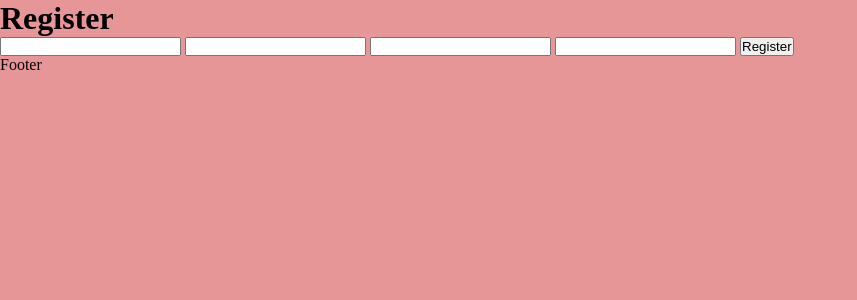
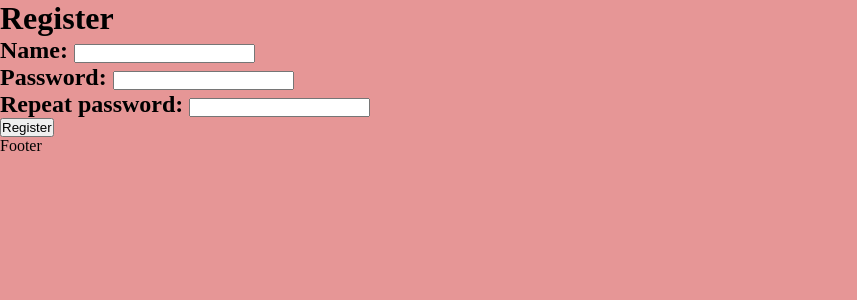
Before and after one commit to Nikita-Goncharov/DjangoArticleTask, a Django app: page /register/ in a window 1280 px wide. Shown: the part 58-358 px from the top of the page, without its empty margins (0-857 px from the left). Run offline with Django 4.2, Linux system fonts and the light colour scheme.

Commit message:
make login and register

```diff
--- a/django_articles/articles/forms.py
+++ b/django_articles/articles/forms.py
@@ -7,12 +7,19 @@ class ArticleForm(forms.Form):
 
 
 class LoginForm(forms.Form):
-    email = forms.EmailField()
+    name = forms.CharField(max_length=200)
     password = forms.CharField(widget=forms.PasswordInput())
 
 
 class RegisterForm(forms.Form):
     name = forms.CharField(max_length=200)
-    email = forms.EmailField()
     password = forms.CharField(widget=forms.PasswordInput())
     password_repeat = forms.CharField(widget=forms.PasswordInput())
+
+
+class CommentForm(forms.Form):
+    body = forms.CharField(widget=forms.Textarea(attrs={'class': ''}))
+
+
+class SearchForm(forms.Form):
+    field = forms.CharField(max_length=200)
--- a/django_articles/articles/templates/articles/base.html
+++ b/django_articles/articles/templates/articles/base.html
@@ -11,6 +11,7 @@
 <body>
     <div class="wrapper">
         <header>
+            {% block search_bar %}{% endblock search_bar %}
             <ul>
                 <li><a href="{% url 'home' %}">Home</a></li>
                 {% if user.is_authenticated %}
--- a/django_articles/articles/templates/articles/register.html
+++ b/django_articles/articles/templates/articles/register.html
@@ -6,10 +6,16 @@
 <h1>Register</h1>
 <form  method="post">
   {% csrf_token %}
-  {{ form.name }}
-  {{ form.email }}
-  {{ form.password }}
-  {{ form.password_repeat }}
+  <h2>Name: {{ form.name }}</h2>
+  <h2>Password: {{ form.password }}</h2>
+  <h2>Repeat password: {{ form.password_repeat }}</h2>
   <button type="submit">Register</button>
 </form>
+{% if messages %}
+<ul class="messages">
+    {% for message in messages %}
+    <li>{{ message }}</li>
+    {% endfor %}
+</ul>
+{% endif %}
 {% endblock content %}
--- a/django_articles/articles/urls.py
+++ b/django_articles/articles/urls.py
@@ -6,7 +6,7 @@ from django.urls import path
 urlpatterns = [
     path("", views.home, name="home"),
     path("create_article/", views.create_article, name="create_article"),
-    path("login/", views.login, name="login"),
-    path("logout/", views.logout, name="logout"),
-    path("register/", views.register, name="register"),
+    path("login/", views.login_view, name="login"),
+    path("logout/", views.logout_view, name="logout"),
+    path("register/", views.register_view, name="register"),
 ]
--- a/django_articles/articles/views.py
+++ b/django_articles/articles/views.py
@@ -1,28 +1,71 @@
-from django.shortcuts import render, redirect
-from django.contrib.auth import login, logout
+from django.shortcuts import render, redirect, get_object_or_404
+from django.contrib.auth import login, logout, authenticate
 from django.contrib.auth.decorators import login_required
+from django.contrib.auth.models import User
+from django.http import Http404
+from django.contrib import messages
 
-from .forms import ArticleForm, LoginForm, RegisterForm
+from .forms import ArticleForm, LoginForm, RegisterForm, SearchForm
 from .models import Article
 
 
 def home(request):
+    form = SearchForm()
     articles = Article.objects.all()
-    return render(request, 'articles/home.html', context={'articles': articles})
+
+    # ar = Article(title='dfhbgdiv', author=u, body='dsfsgd')
+    # ar.save()
+    return render(request, 'articles/home.html', context={'articles': articles, 'form': form})
 
 
-def register(request):
-    form = RegisterForm()
+def register_view(request):
+    if request.method == 'POST':
+        form = RegisterForm(request.POST)
+        if form.is_valid():
+            if form.cleaned_data['password'] == form.cleaned_data['password_repeat']:
+                name = form.cleaned_data['name']
+                password = form.cleaned_data['password']
+                try:
+                    already_registred_user = get_object_or_404(User, username=name)
+                    messages.error(request, 'User with this name already created')
+                    return redirect('register')
+                except Http404:
+                    user = User.objects.create_user(username=name, password=password)
+                    return redirect('login')
+            else:
+                messages.error(request, 'Password mismatch')
+                return redirect('register')
+        else:
+            messages.error(request, 'Form is not valid')
+            return redirect('register')
+    else:
+        form = RegisterForm()
     return render(request, 'articles/register.html', context={'form': form})
 
 
-def login(request):
-    form = LoginForm()
+def login_view(request):
+    if request.method == 'POST':
+        form = LoginForm(request.POST)
+        if form.is_valid():
+            name = form.cleaned_data['name']
+            password = form.cleaned_data['password']
+            user = authenticate(username=name, password=password)
+            if user is not None:
+                login(request, user)
+                return redirect('home')
+            else:
+                messages.error(request, 'User not found')
+                return redirect('login')
+        else:
+            messages.error(request, 'Form is not valid')
+            return redirect('login')
+    else:
+        form = LoginForm()
     return render(request, 'articles/login.html', context={'form': form})
 
 
 @login_required
-def logout(request):
+def logout_view(request):
     logout(request)
     return redirect('home')
 
@@ -30,4 +73,6 @@ def logout(request):
 @login_required
 def create_article(request):
     form = ArticleForm()
+    if request.method == 'POST':
+        pass
     return render(request, 'articles/create_article.html', context={'form': form})
```
Also changed, not shown: django_articles/articles/models.py (+7 -0 lines), django_articles/articles/templates/articles/home.html (+10 -0 lines), django_articles/articles/templates/articles/login.html (+9 -2 lines).
